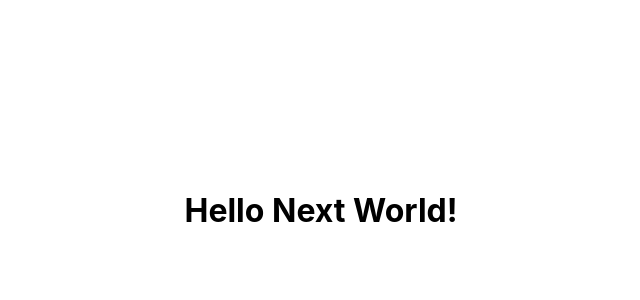
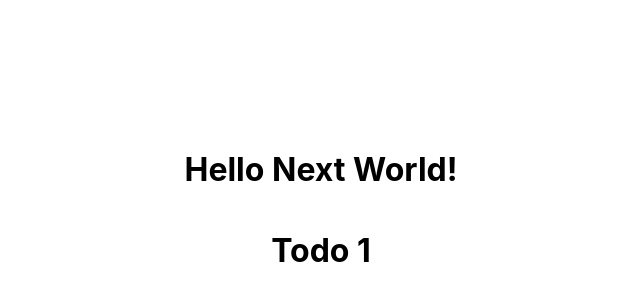
Before and after one commit to silviolimeira/nextjs-course, a Next.js app: page / in a window 1280 px wide. Shown: the part 190-490 px from the top of the page, without its empty margins (319-959 px from the left). Built offline with nearby package versions, Linux system fonts and the light colour scheme.

Commit message:
Adding A First Page

```diff
--- /dev/null
+++ b/components/Todo/index.js
@@ -0,0 +1,7 @@
+export default function Todo() {
+  return (
+    <div>
+      <h1>Todo 1</h1>
+    </div>
+  );
+}
--- a/pages/index.js
+++ b/pages/index.js
@@ -1,9 +1,11 @@
-import styles from '../styles/Home.module.css'
+import styles from "../styles/Home.module.css";
+import Todo from "../components/Todo";
 
-export default function Home() {
+export default function HomePage() {
   return (
     <div className={styles.container}>
       <h1>Hello Next World!</h1>
+      <Todo />
     </div>
-  )
+  );
 }
```
Also changed, not shown: pages/about.js (added, +7 -0 lines), notas.txt (added).
